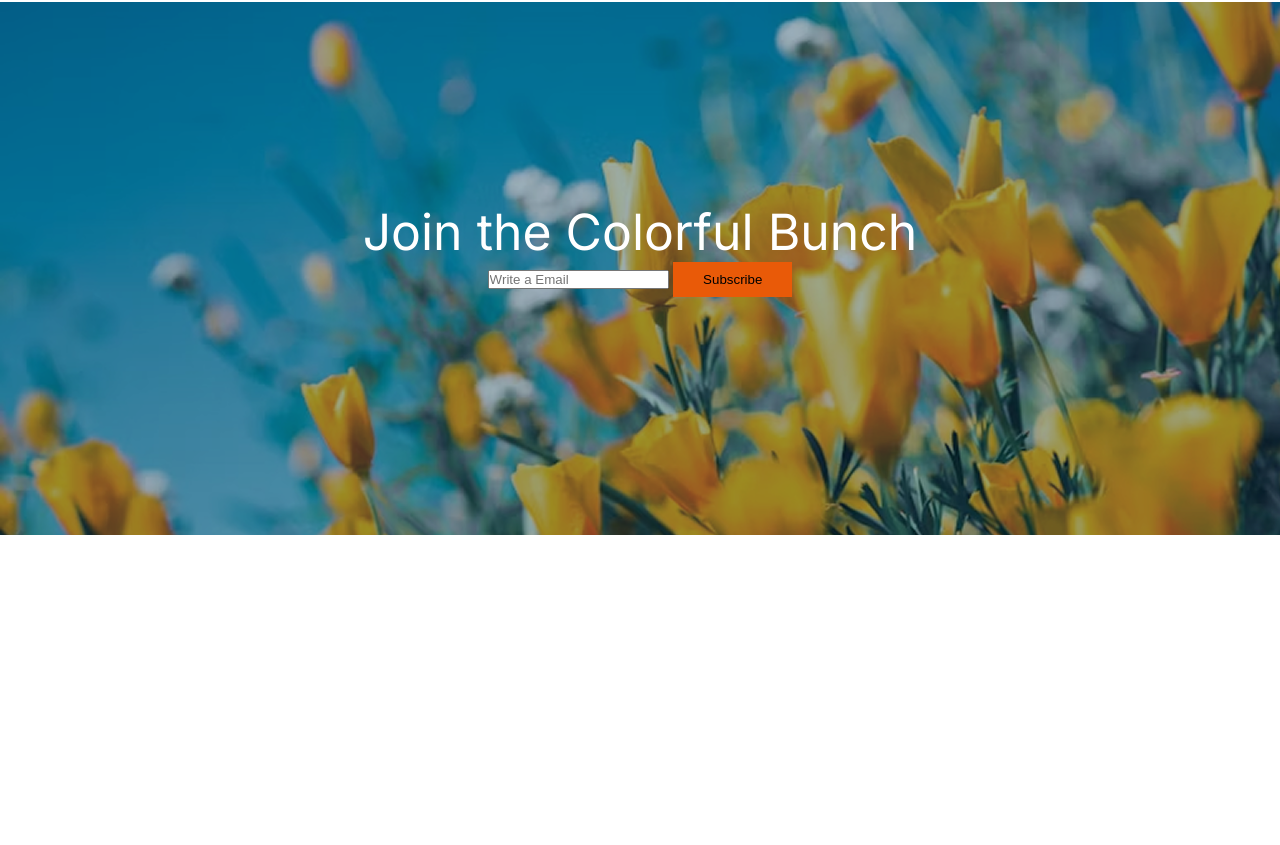
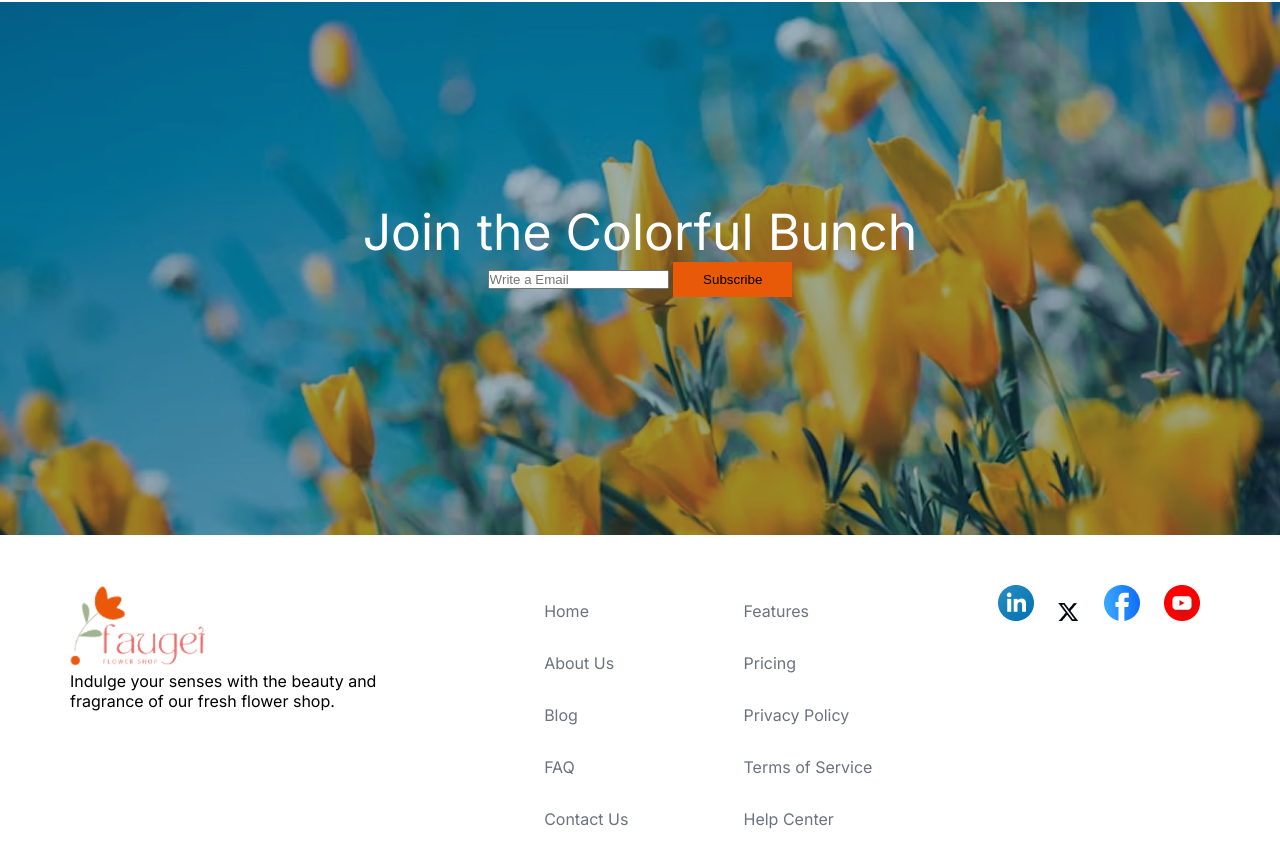
Before and after one commit to jaynab224/responsive_website_flowers, a plain HTML site: page index.html in a window 1280 px wide. Shown: the part 3394-4239 px from the top of the page. Before the commit the page ends 3954 px from the top, so only its background shows below. Drawn offline with Linux system fonts and the light colour scheme.

Commit message:
lastsection added

```diff
--- a/index.html
+++ b/index.html
@@ -197,3 +197,43 @@
           </form>
         </div>
       </section>
+
+       <!-- footer  part -->
+      <section>
+        <div class="footer_part">
+          <div class="footer_img">
+            <img src="./assets/logo.png" alt="" />
+            <p>
+            Indulge your senses with the beauty and fragrance of our fresh flower shop.
+            </p>
+          </div>
+          <div class="foterleft_nav">
+            <ul>
+              <li><a href="">Home</a></li>
+              <li><a href="">About Us</a></li>
+              <li><a href="">Blog</a></li>
+              <li><a href="">FAQ</a></li>
+              <li><a href="">Contact Us</a></li>
+            </ul>
+          </div>
+          <div class="foterright_nav">
+            <ul>
+              <li><a href="">Features</a></li>
+              <li><a href="">Pricing</a></li>
+              <li><a href="">Privacy Policy</a></li>
+              <li><a href="">Terms of Service</a></li>
+              <li><a href="">Help Center</a></li>
+            </ul>
+          </div>
+          <div class="social_part">
+            <img src="./assets/icon-linkedin.png" alt="" />
+            <img src="./assets/icon-twitter.png" alt="" />
+            <img src="./assets/icon-facebook.png" alt="" />
+            <img src="./assets/icon-youtube.png" alt="" />
+
+          </div>
+        </div>
+      </section>
+    </footer>
+  </body>
+</html>
--- a/styles/style.css
+++ b/styles/style.css
@@ -247,3 +247,38 @@
   background-color: rgb(233, 90, 8);
   border: none;
 }
+
+/* footer  part */
+footer {
+  max-width: 1440px;
+  margin: 0 auto;
+}
+.footer_part {
+  display: flex;
+  justify-content: space-between;
+  max-width: 1140px;
+  margin: 0 auto;
+  margin-top: 50px;
+}
+.footer_img {
+  max-width: 359px;
+}
+.foterleft_nav ul li {
+  list-style: none;
+}
+.foterleft_nav ul li a {
+  text-decoration: none;
+  color: rgb(107, 114, 128);
+  line-height: 52px;
+}
+.foterright_nav ul li {
+  list-style: none;
+}
+.foterright_nav ul li a {
+  text-decoration: none;
+  color: rgb(107, 114, 128);
+  line-height: 52px;
+}
+.social_part img {
+  margin: 0 10px;
+}
```
